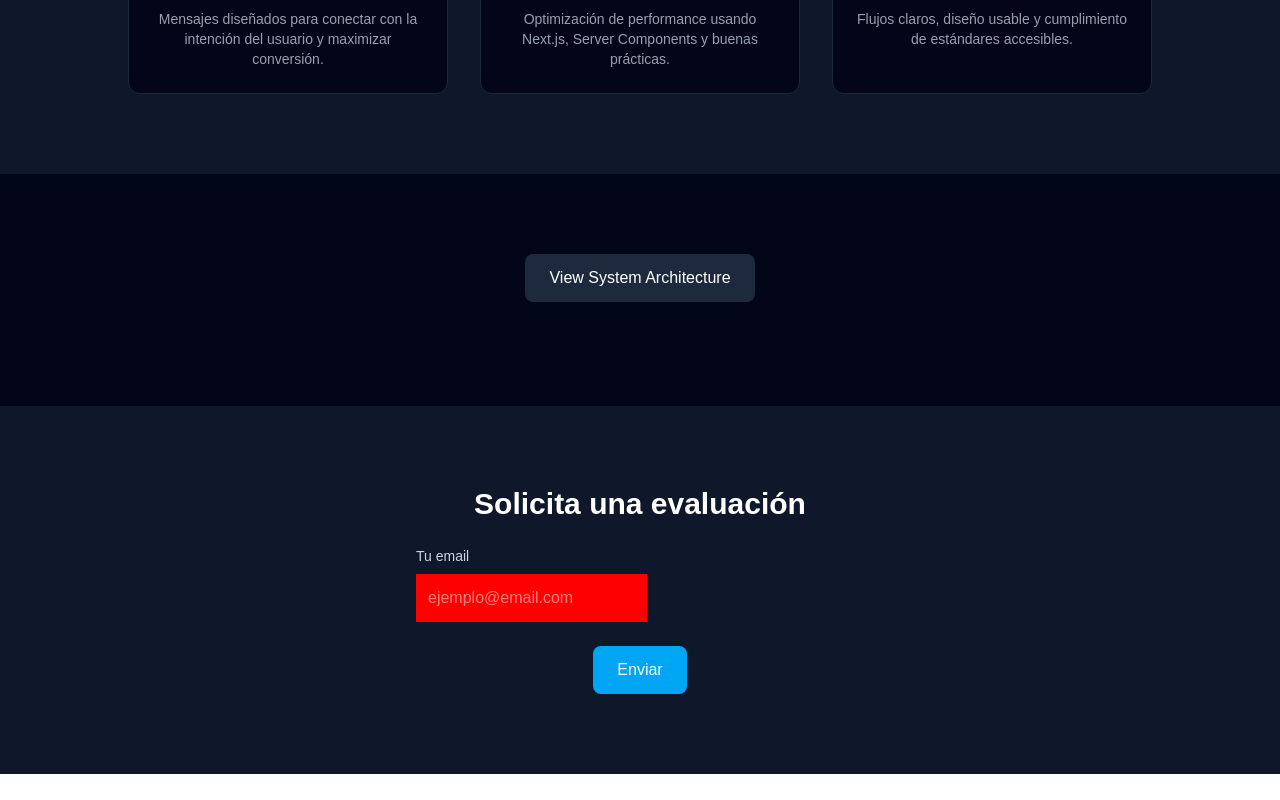
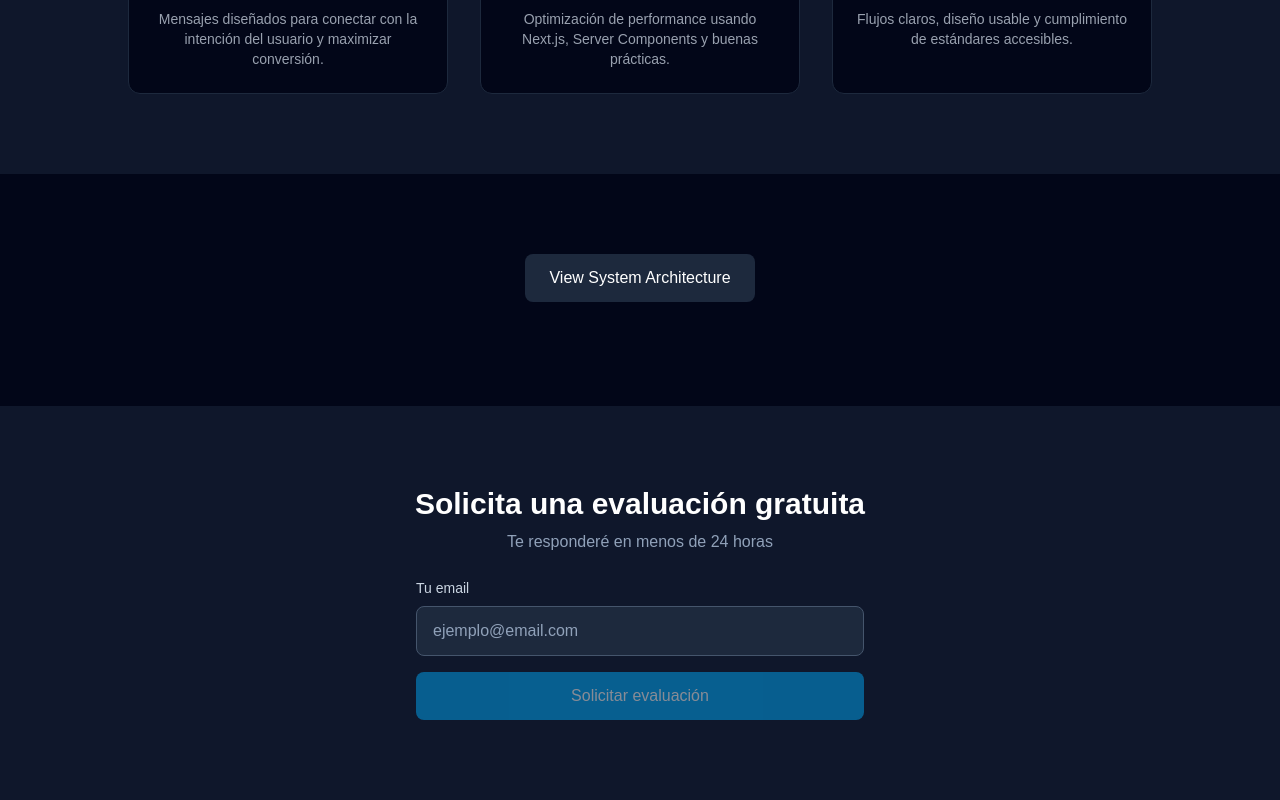
Before and after one commit to archpachekiocisco/portfolio-high-perf, a Next.js app: page / in a window 1280 px wide. Shown: the part 1539-2339 px from the top of the page. Before the commit the page ends 2313 px from the top, so only its background shows below. Built offline with nearby package versions, Linux system fonts and the light colour scheme.

Commit message:
fix: improved form UI and input styles

```diff
--- a/src/components/sections/LeadForm.tsx
+++ b/src/components/sections/LeadForm.tsx
@@ -9,8 +9,10 @@ const schema = z.object({
 })
 
 export function LeadForm() {
+  const [success, setSuccess] = useState(false)
   const [email, setEmail] = useState("")
   const [error, setError] = useState("")
+  const [loading, setLoading] = useState(false)
 
   function handleSubmit(e: React.FormEvent) {
     e.preventDefault()
@@ -23,22 +25,37 @@ export function LeadForm() {
     }
 
     setError("")
-    alert("Formulario válido (simulación)")
+    setLoading(true)
+
+    // Simulación de envío (luego aquí irá Netlify real)
+    setTimeout(() => {
+      setLoading(false)
+      setSuccess(true)
+      setEmail("")
+
+      setTimeout(() => {
+        setSuccess(false)
+      }, 4000)
+
+    }, 1000)
   }
 
   return (
     <section className="py-20 bg-slate-900 text-white text-center">
-      <h2 className="text-3xl font-bold mb-6">
-        Solicita una evaluación
+      <h2 className="text-3xl font-bold mb-2">
+  Solicita una evaluación gratuita
 </h2>
 
+<p className="text-slate-400 mb-6">
+  Te responderé en menos de 24 horas
+</p>
+
       <form
-
   name="lead"
   method="POST"
   data-netlify="true"
   onSubmit={handleSubmit}
-        className="flex flex-col items-center gap-6"
+  className="flex flex-col items-center gap-4 w-full max-w-md mx-auto"
 >
   <input type="hidden" name="form-name" value="lead" />
 
@@ -51,14 +68,35 @@ export function LeadForm() {
   type="email"
   placeholder="ejemplo@email.com"
   value={email}
-            onChange={(e) => setEmail(e.target.value)}
+  onChange={(e) => {
+    setEmail(e.target.value)
+    setError("")
+  }}
+  className={error ? "border-red-500 focus:ring-red-500" : ""}
 />
   </div>
 
   {error && <p className="text-red-400">{error}</p>}
 
-        <button className="bg-sky-500 px-6 py-3 rounded-lg">
-          Enviar
+{success && (
+  <p className="text-green-400">
+    ✅ Gracias, te contactaré pronto
+  </p>
+)}
+
+<button
+  type="submit"
+  disabled={loading || !email}
+  className="
+    w-full max-w-md
+    bg-sky-500 hover:bg-sky-600
+    disabled:opacity-50
+    transition-colors
+    px-6 py-3 rounded-lg
+    font-medium
+  "
+>
+  {loading ? "Enviando..." : "Solicitar evaluación"}
 </button>
 </form>
     </section>
--- a/src/components/ui/Input.tsx
+++ b/src/components/ui/Input.tsx
@@ -1,4 +1,20 @@
-export function Input(props: React.InputHTMLAttributes<HTMLInputElement>) {
-    console.log("INPUT RENDERED");
-    return <input {...props} style={{ background: "red", color: "white", padding: 12 }} />;
-  }
+import { cn } from "@/lib/utils";
+
+type InputProps = React.InputHTMLAttributes<HTMLInputElement>;
+
+export function Input({ className, ...props }: InputProps) {
+  return (
+    <input
+      className={cn(
+        "w-full px-4 py-3 rounded-lg",
+        "bg-slate-800 border border-slate-600",
+        "text-white placeholder:text-slate-400",
+        "hover:border-slate-500",
+        "focus:outline-none focus:ring-2 focus:ring-sky-500/50 focus:border-sky-500",
+        "transition-all duration-200",
+        className
+      )}
+      {...props}
+    />
+  );
+}
```
Also changed, not shown: tsconfig.json (+3 -8 lines). Lines whose indentation alone changed are shown as unchanged.
